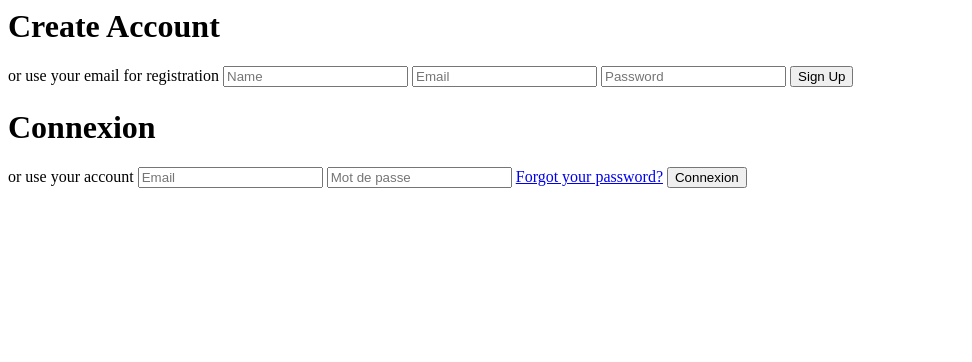
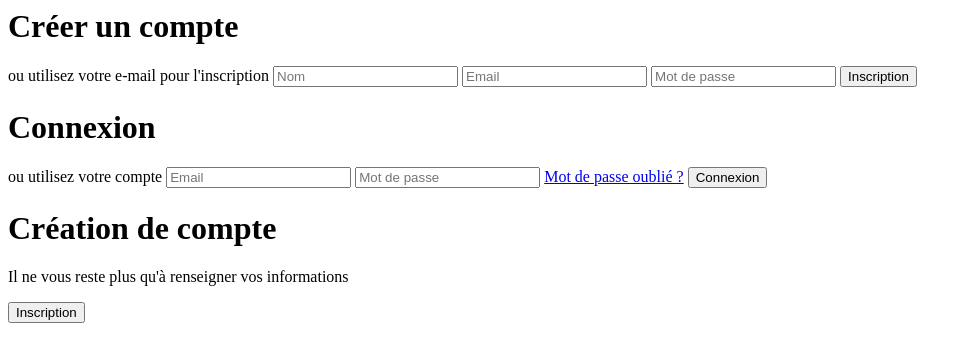
Before and after one commit to yanissgr/BLOM, a PHP site: page /app/view/compte.view.php in a window 1280 px wide. Shown: the top 362 px of the page, without its empty margins (0-972 px from the left). Run offline with PHP 8.4, Linux system fonts and the light colour scheme.

Commit message:
compte v3

```diff
--- a/app/view/compte.view.php
+++ b/app/view/compte.view.php
@@ -3,17 +3,17 @@
 <div class="container" id="container">
 	<div class="form-container sign-up-container">
 		<form action="#">
-                <h1>Create Account</h1>
+			<h1>Créer un compte</h1>
 			<div class="social-container">
 				<a href="#" class="social"><i class="fab fa-facebook-f"></i></a>
 				<a href="#" class="social"><i class="fab fa-google-plus-g"></i></a>
 				<a href="#" class="social"><i class="fab fa-linkedin-in"></i></a>
 			</div>
-                <span>or use your email for registration</span>
-                <input type="text" placeholder="Name" />
+			<span>ou utilisez votre e-mail pour l'inscription</span>
+			<input type="text" placeholder="Nom" />
 			<input type="email" placeholder="Email" />
-                <input type="password" placeholder="Password" />
-                <button>Sign Up</button>
+			<input type="password" placeholder="Mot de passe" />
+			<button>Inscription</button>
 		</form>
 	</div>
 	<div class="form-container sign-in-container">
@@ -24,14 +24,24 @@
 				<a href="#" class="social"><i class="fab fa-google-plus-g"></i></a>
 				<a href="#" class="social"><i class="fab fa-linkedin-in"></i></a>
 			</div>
-                <span>or use your account</span>
+			<span>ou utilisez votre compte</span>
 			<input type="email" placeholder="Email" />
-                <input type="password" placeholder="Mot de passe " />
-                <a href="#">Forgot your password?</a>
+			<input type="password" placeholder="Mot de passe" />
+			<a href="#">Mot de passe oublié ?</a>
 			<button>Connexion</button>
 		</form>
 	</div>
+	<div class="overlay-container">
+		<div class="overlay">
 
+			<div class="overlay-panel overlay-right">
+				<h1>Création de compte</h1>
+				<p>Il ne vous reste plus qu'à renseigner vos informations</p>
+				<button class="ghost" id="signUp">Inscription</button>
+			</div>
+		</div>
+	</div>
 </div>
 
+
 </body>
```
Also changed, not shown: public/css/compte.css (+10 -11 lines). Lines whose indentation alone changed are shown as unchanged.
